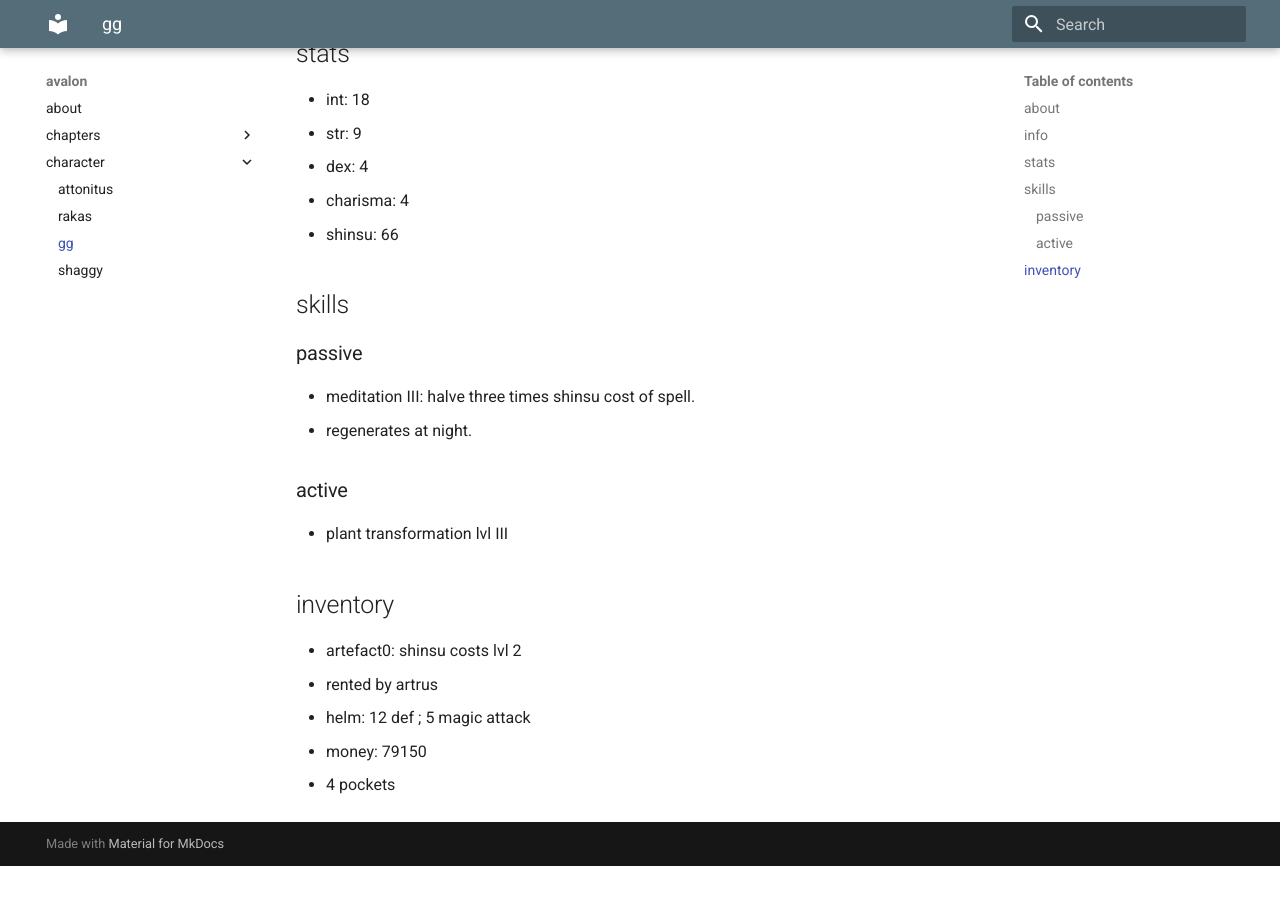
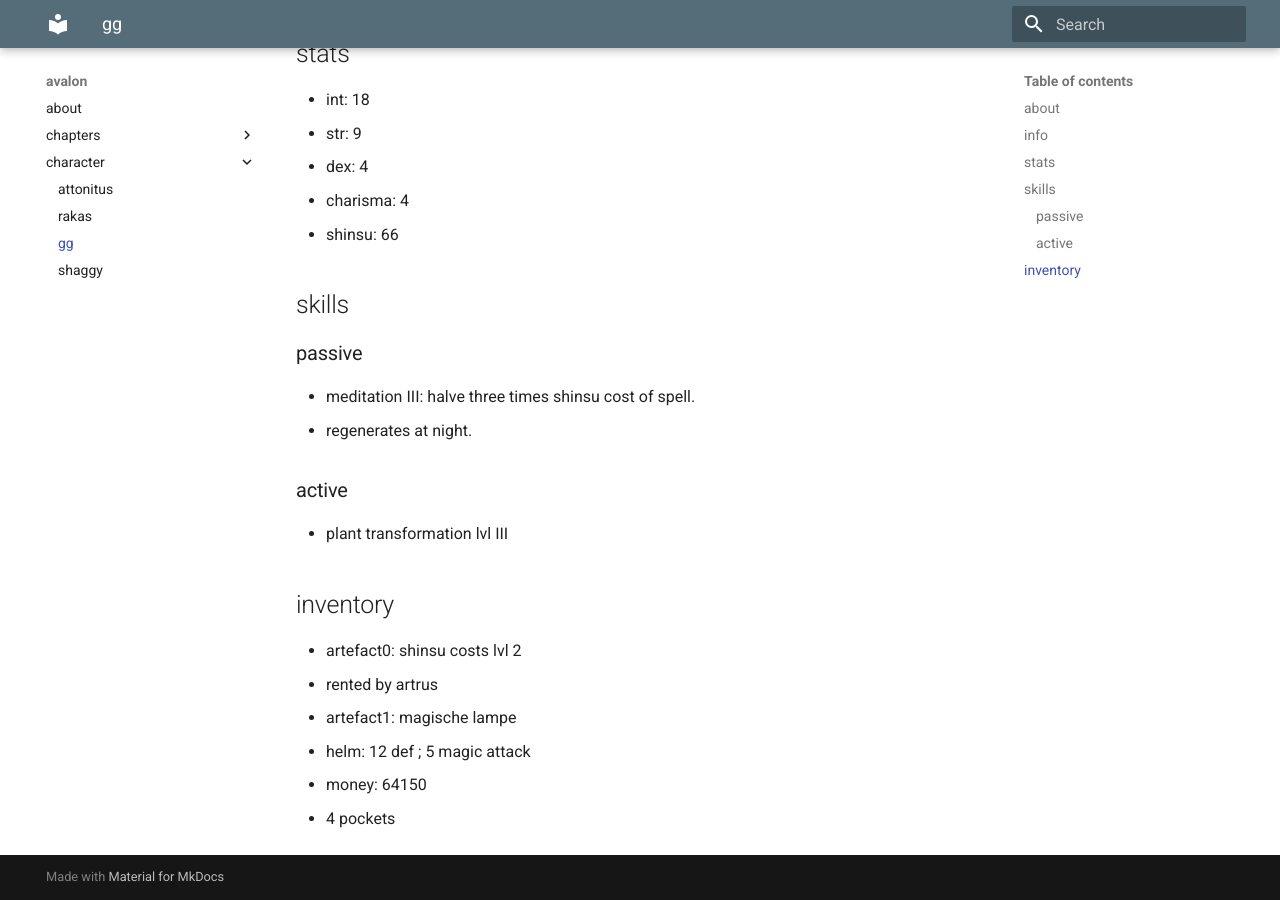
Before and after one commit to mkdocs-pnp/avalon, an MkDocs documentation site: the page built from docs/character/gustavo_ganso.md, in a window 1280 px wide and 900 px high, scrolled down 503 px. Built offline with MkDocs 1.6.1 and Material for MkDocs 9.7.7, drawn with Linux system fonts in a browser that asks for light colours; before the commit the page ends 1369 px from its top, so only the background shows below that.

Commit message:
Update gustavo_ganso.md

```diff
--- a/docs/character/gustavo_ganso.md
+++ b/docs/character/gustavo_ganso.md
@@ -34,6 +34,7 @@
 
 * artefact0: shinsu costs lvl 2
   * rented by artrus
+* artefact1: magische lampe
 * helm: 12 def ; 5 magic attack
-* money: 79150
+* money: 64150
 * 4 pockets
```
